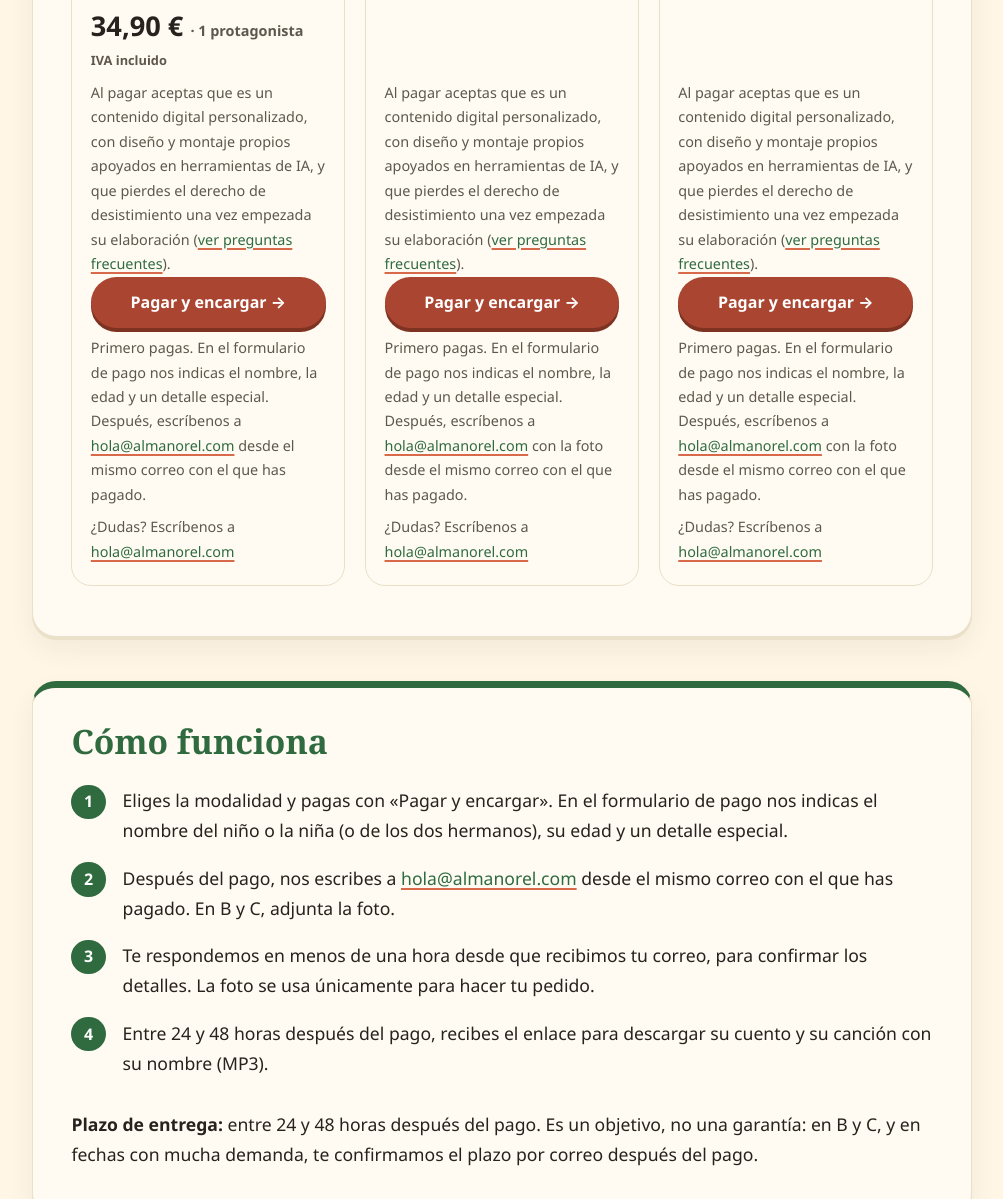
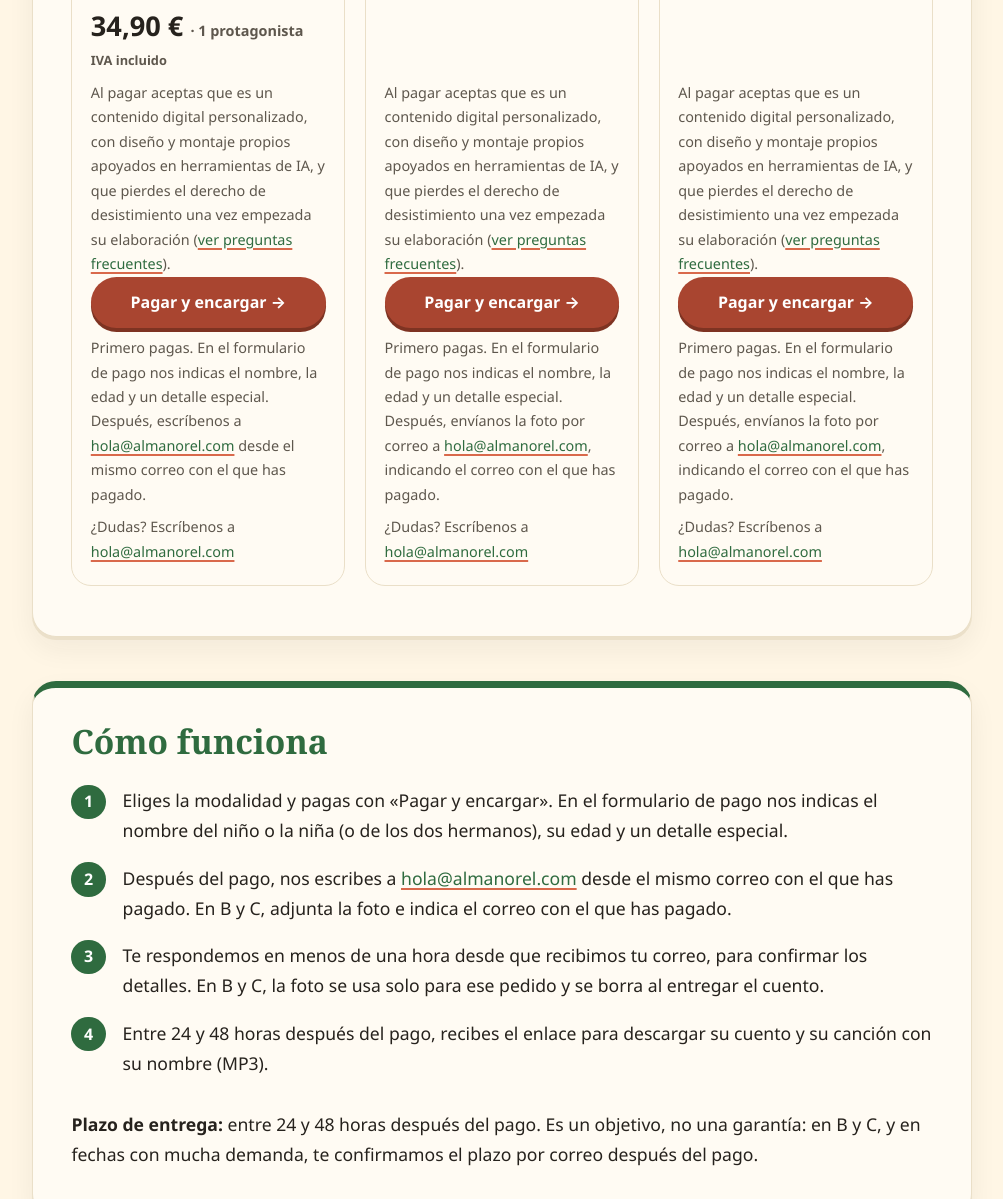
Before and after one commit to oficinadigitalcs-dotcom/almanorel-web, a plain HTML site: page cuento-personalizado/index.html in a window 1280 px wide. Shown: the part 2222-3421 px from the top of the page, without its empty margins (138-1141 px from the left). Drawn offline with Linux system fonts and the light colour scheme.

Commit message:
Tienda: unifica el texto de la foto (solo por correo, después del pago)
En B y C, la foto se envía a hola@almanorel.com después del pago, indicando el correo con el que se ha pagado; se usa solo para ese pedido y se borra al entregar el cuento. La opción A sigue sin foto. Se elimina la mención de un «canal seguro» distinto del correo.

```diff
--- a/cuento-personalizado/index.html
+++ b/cuento-personalizado/index.html
@@ -151,7 +151,7 @@
             <li>Un cuento ya escrito, adaptado para que el protagonista<span class="solo-2"> y su hermano o hermana</span> se parezcan a la foto que nos envíes.</li>
             <li>No es un avatar genérico: revisamos el parecido escena a escena.</li>
             <li><strong>Una canción con su nombre</strong> (MP3 para descargar).</li>
-            <li>La foto se pide más adelante y por un canal seguro, nunca como primer paso.</li>
+            <li>Después del pago, envíanos la foto por correo a <a href="mailto:hola@almanorel.com">hola@almanorel.com</a>, indicando el correo con el que has pagado. Se usa solo para ese pedido y se borra al entregar el cuento.</li>
           </ul>
           <p class="importe solo-1">64,90 € <small>· 1 protagonista</small><span class="iva">IVA incluido</span></p>
           <p class="importe solo-2">84,90 € <small>· 2 hermanos</small><span class="iva">IVA incluido</span></p>
@@ -159,7 +159,7 @@
             <p class="aviso condiciones">Al pagar aceptas que es un contenido digital personalizado, con diseño y montaje propios apoyados en herramientas de IA, y que pierdes el derecho de desistimiento una vez empezada su elaboración (<a href="#preguntas">ver preguntas frecuentes</a>).</p>
             <a class="btn go solo-1" href="https://buy.stripe.com/00w00jeCuclSgeN7fTdfG03" target="_blank" rel="noopener">Pagar y encargar</a>
             <a class="btn go solo-2" href="https://buy.stripe.com/cNi7sL0LEbhO6EdfMpdfG04" target="_blank" rel="noopener">Pagar y encargar</a>
-            <p class="aviso">Primero pagas. En el formulario de pago nos indicas el nombre<span class="solo-2"> de cada peque</span>, la edad y un detalle especial. Después, escríbenos a <a href="mailto:hola@almanorel.com">hola@almanorel.com</a> con la foto desde el mismo correo con el que has pagado.</p>
+            <p class="aviso">Primero pagas. En el formulario de pago nos indicas el nombre<span class="solo-2"> de cada peque</span>, la edad y un detalle especial. Después, envíanos la foto por correo a <a href="mailto:hola@almanorel.com">hola@almanorel.com</a>, indicando el correo con el que has pagado.</p>
             <p class="aviso">¿Dudas? Escríbenos a <a href="mailto:hola@almanorel.com?subject=Consulta%20cuento%20personalizado">hola@almanorel.com</a></p>
           </div>
         </article>
@@ -180,7 +180,7 @@
             <p class="aviso condiciones">Al pagar aceptas que es un contenido digital personalizado, con diseño y montaje propios apoyados en herramientas de IA, y que pierdes el derecho de desistimiento una vez empezada su elaboración (<a href="#preguntas">ver preguntas frecuentes</a>).</p>
             <a class="btn go solo-1" href="https://buy.stripe.com/28E5kD7a2adK1jT9o1dfG05" target="_blank" rel="noopener">Pagar y encargar</a>
             <a class="btn go solo-2" href="https://buy.stripe.com/28E28r7a21Hed2Bas5dfG06" target="_blank" rel="noopener">Pagar y encargar</a>
-            <p class="aviso">Primero pagas. En el formulario de pago nos indicas el nombre<span class="solo-2"> de cada peque</span>, la edad y un detalle especial. Después, escríbenos a <a href="mailto:hola@almanorel.com">hola@almanorel.com</a> con la foto desde el mismo correo con el que has pagado.</p>
+            <p class="aviso">Primero pagas. En el formulario de pago nos indicas el nombre<span class="solo-2"> de cada peque</span>, la edad y un detalle especial. Después, envíanos la foto por correo a <a href="mailto:hola@almanorel.com">hola@almanorel.com</a>, indicando el correo con el que has pagado.</p>
             <p class="aviso">¿Dudas? Escríbenos a <a href="mailto:hola@almanorel.com?subject=Consulta%20cuento%20personalizado">hola@almanorel.com</a></p>
           </div>
         </article>
@@ -191,8 +191,8 @@
       <h2 id="como-t">Cómo funciona</h2>
       <ol class="steps">
         <li>Eliges la modalidad y pagas con «Pagar y encargar». En el formulario de pago nos indicas el nombre del niño o la niña (o de los dos hermanos), su edad y un detalle especial.</li>
-        <li>Después del pago, nos escribes a <a href="mailto:hola@almanorel.com">hola@almanorel.com</a> desde el mismo correo con el que has pagado. En B y C, adjunta la foto.</li>
-        <li>Te respondemos en menos de una hora desde que recibimos tu correo, para confirmar los detalles. La foto se usa únicamente para hacer tu pedido.</li>
+        <li>Después del pago, nos escribes a <a href="mailto:hola@almanorel.com">hola@almanorel.com</a> desde el mismo correo con el que has pagado. En B y C, adjunta la foto e indica el correo con el que has pagado.</li>
+        <li>Te respondemos en menos de una hora desde que recibimos tu correo, para confirmar los detalles. En B y C, la foto se usa solo para ese pedido y se borra al entregar el cuento.</li>
         <li>Entre 24 y 48 horas después del pago, recibes el enlace para descargar su cuento y su canción con su nombre (MP3).</li>
       </ol>
       <p><strong>Plazo de entrega:</strong> entre 24 y 48 horas después del pago. Es un objetivo, no una garantía: en B y C, y en fechas con mucha demanda, te confirmamos el plazo por correo después del pago.</p>
@@ -216,7 +216,7 @@
       </details>
       <details>
         <summary>¿Qué hacéis con las fotos?</summary>
-        <p>Solo las pedimos en B y C, después del primer contacto y con el consentimiento de madre, padre o tutor. Se usan únicamente para hacer el pedido, no se publican nunca y se borran al entregarlo.</p>
+        <p>Solo las pedimos en B y C, después del pago y con el consentimiento de madre, padre o tutor. Envíalas por correo a <a href="mailto:hola@almanorel.com">hola@almanorel.com</a>, indicando el correo con el que has pagado. Se usan solo para ese pedido, no se publican nunca y se borran al entregar el cuento.</p>
       </details>
       <details>
         <summary>¿Qué es la canción con su nombre?</summary>
@@ -254,7 +254,7 @@
 
     <section id="contacto" class="card contacto-box" aria-labelledby="contacto-t">
       <h2 id="contacto-t">¿Dudas o una idea especial?</h2>
-      <p>Escríbenos para consultar disponibilidad, ideas, número de hermanos, un cumpleaños u otra celebración. No envíes fotos en el primer correo: te explicaremos cómo hacerlo de forma segura.</p>
+      <p>Escríbenos para consultar disponibilidad, ideas, número de hermanos, un cumpleaños u otra celebración. No envíes la foto hasta después del pago: entonces, en las opciones B y C, mándala por correo a <a href="mailto:hola@almanorel.com">hola@almanorel.com</a>, indicando el correo con el que has pagado.</p>
       <p><a class="btn mail" href="mailto:hola@almanorel.com?subject=Consulta%20cuento%20personalizado">Consultar por correo</a></p>
       <p><a href="mailto:hola@almanorel.com">hola@almanorel.com</a></p>
     </section>
```
